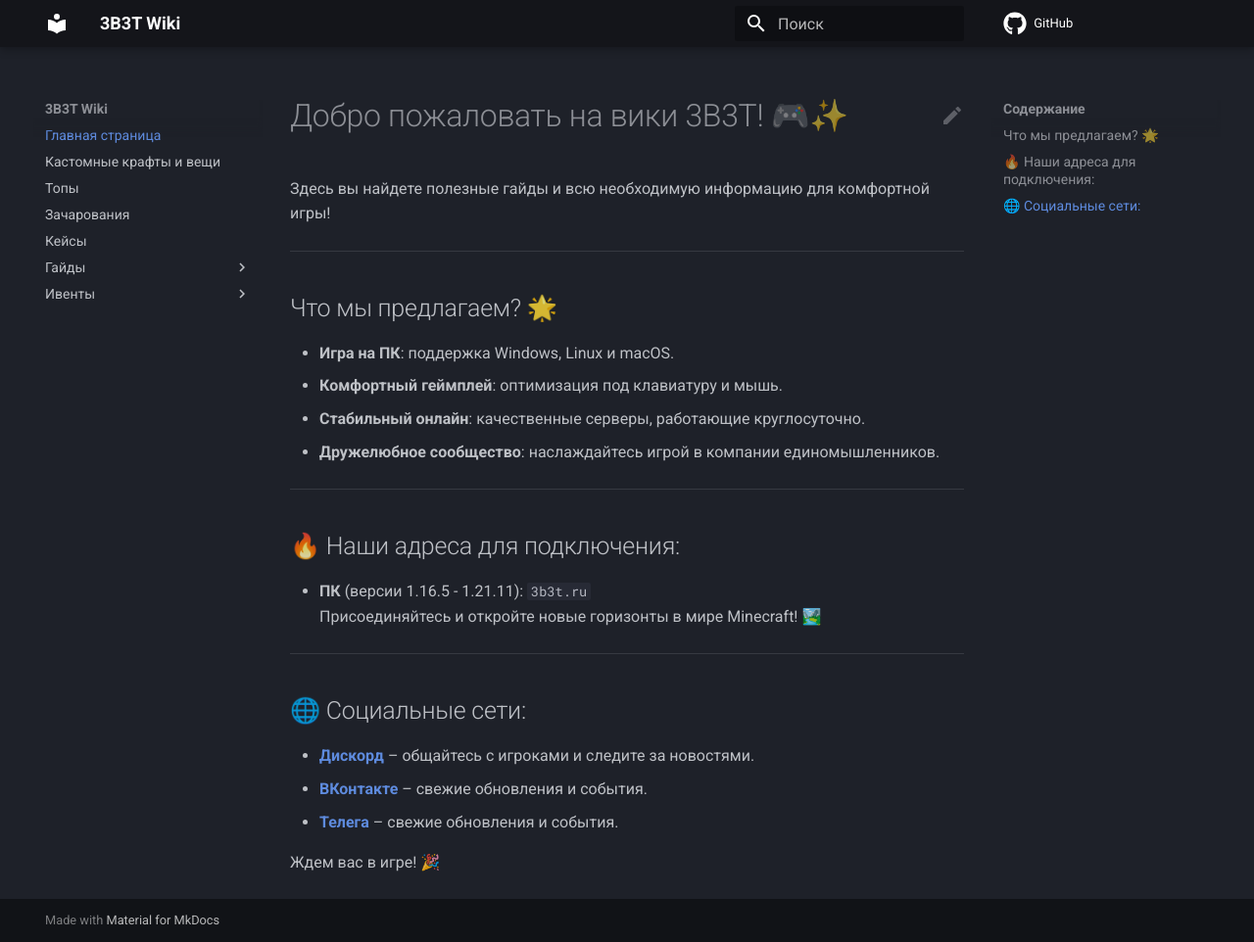
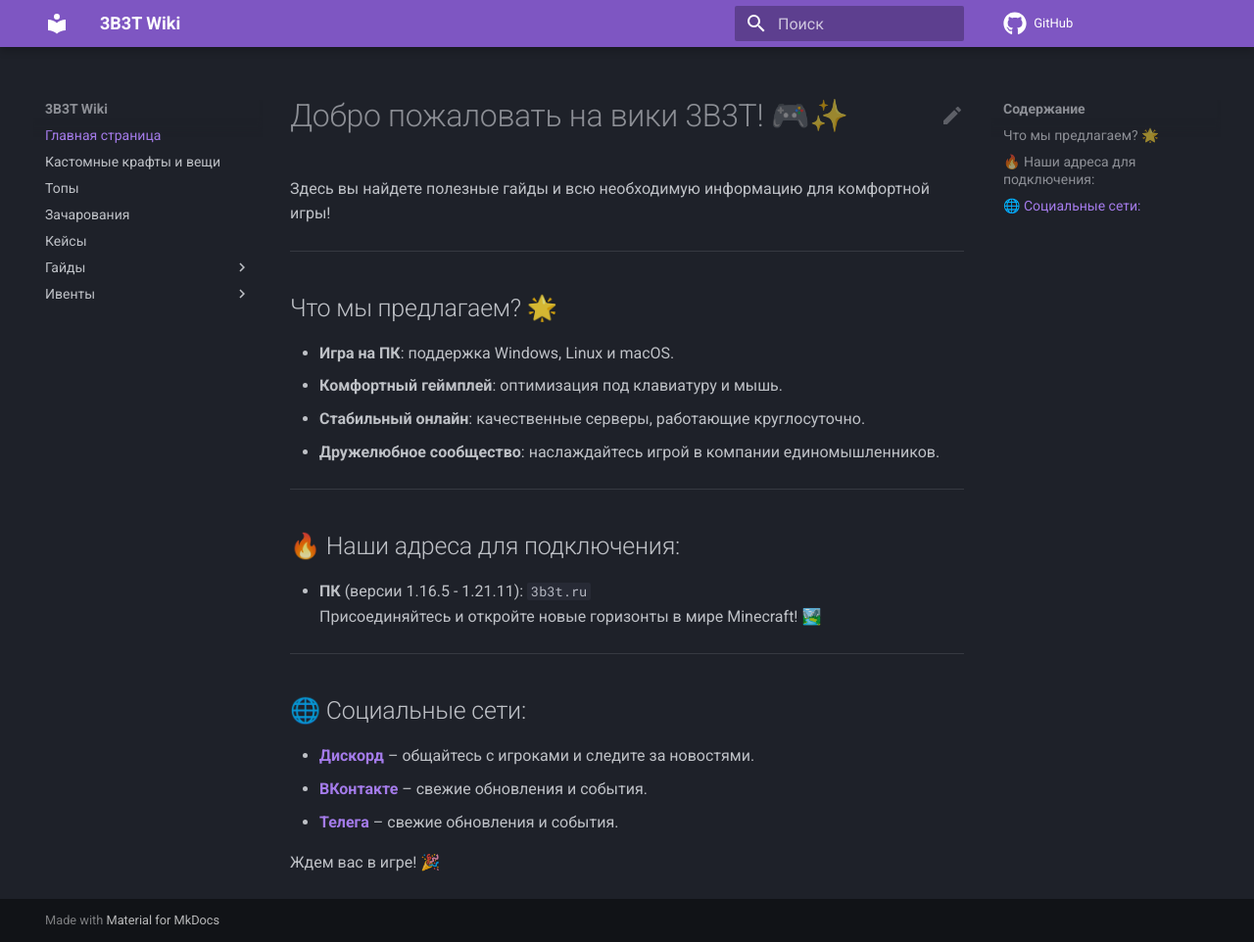
Before and after one commit to 3B3TServer/Docs, an MkDocs documentation site: the page built from docs/index.md, in a window 1280 px wide and 962 px high. Shown: the whole window at 98% size. Built offline with MkDocs 1.6.1 and Material for MkDocs 9.7.7, drawn with Linux system fonts in a browser that asks for light colours; comment, search, counter and statistics services are not loaded.

Commit message:
Update mkdocs.yml

```diff
--- a/mkdocs.yml
+++ b/mkdocs.yml
@@ -24,7 +24,7 @@ theme:
   language: ru
   palette:
     scheme: slate
-    primary: black
+    primary: deep purple
     accent: indigo
   icon:
     repo: fontawesome/brands/github
```
